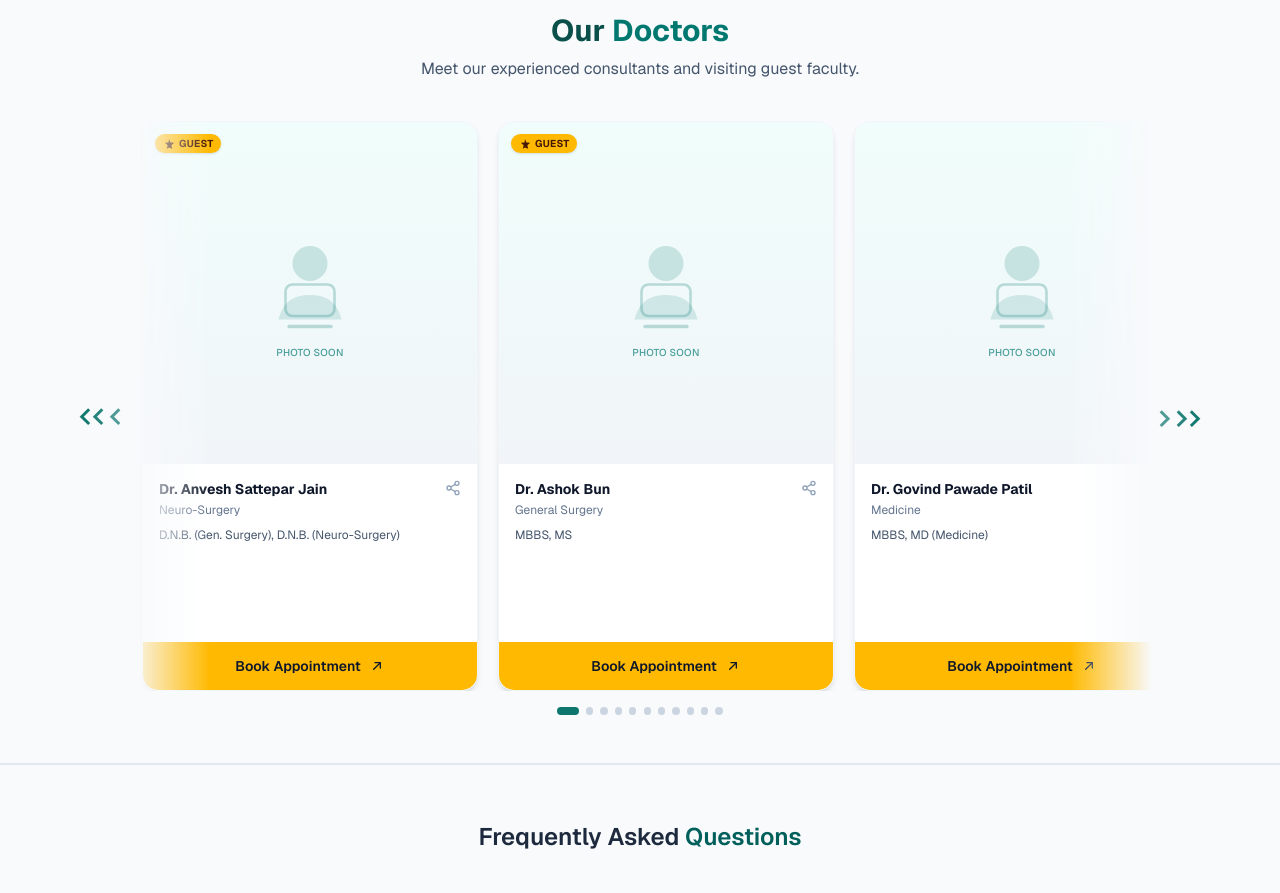
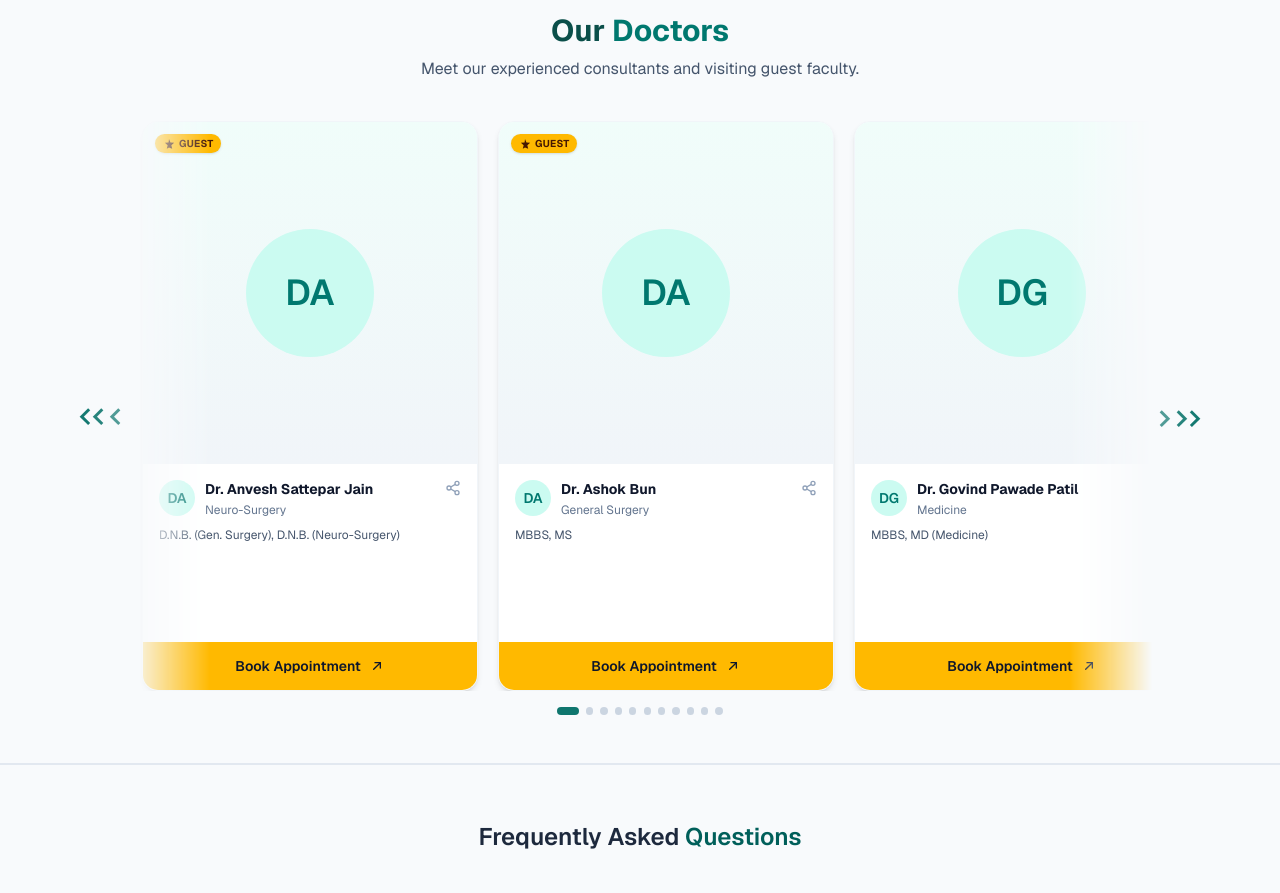
Before and after one commit to rp98nt/shivnerihospital, a Next.js app: page / in a window 1280 px wide. Shown: the part 2560-3453 px from the top of the page. Built offline with nearby package versions, Linux system fonts and the light colour scheme; no server answers; the database is empty.

Commit message:
feat: show doctor profile photos alongside names across the app
Add a shared DoctorAvatar component and wire uploaded Blob photos into the personnel header, doctor cards, public profiles, and homepage carousel.

```diff
--- a/app/doctors/[slug]/page.tsx
+++ b/app/doctors/[slug]/page.tsx
@@ -1,9 +1,11 @@
 import { SiteHeader } from "@/components/site-header";
+import { DoctorAvatar } from "@/components/doctor-avatar";
 import {
   DOCTORS,
   getDoctorAppointmentPath,
   getDoctorBySlug,
 } from "@/lib/doctors";
+import { getPersonnelPhotoMapBySlug } from "@/lib/personnel-photos";
 import type { Metadata } from "next";
 import Link from "next/link";
 import { notFound } from "next/navigation";
@@ -40,6 +42,9 @@ export default async function DoctorPage({ params }: DoctorPageProps) {
     notFound();
   }
 
+  const photoMap = await getPersonnelPhotoMapBySlug();
+  const photoUrl = photoMap.get(slug);
+
   return (
     <div className="flex flex-1 flex-col">
       <SiteHeader />
@@ -55,11 +60,13 @@ export default async function DoctorPage({ params }: DoctorPageProps) {
 
             <div className="mt-6 overflow-hidden rounded-2xl border border-slate-200 bg-white shadow-md">
               <div className="bg-linear-to-b from-teal-50 to-slate-100 px-6 py-10 sm:px-8 sm:py-12">
-                <div className="mx-auto flex h-32 w-32 items-center justify-center rounded-full bg-teal-100 text-teal-700">
-                  <span className="text-4xl font-semibold">
-                    {doctor.name.replace(/^Dr\.?\s+/i, "").charAt(0)}
-                  </span>
-                </div>
+                <DoctorAvatar
+                  name={doctor.name}
+                  photoUrl={photoUrl}
+                  size="lg"
+                  tone="teal"
+                  className="mx-auto"
+                />
               </div>
 
               <div className="px-6 py-6 sm:px-8 sm:py-8">
--- /dev/null
+++ b/components/doctor-avatar.tsx
@@ -0,0 +1,63 @@
+"use client";
+
+import Image from "next/image";
+
+type DoctorAvatarProps = {
+  name: string;
+  photoUrl?: string | null;
+  size?: "sm" | "md" | "lg";
+  tone?: "blue" | "teal";
+  className?: string;
+};
+
+const SIZE_CLASSES = {
+  sm: "h-9 w-9 text-sm",
+  md: "h-12 w-12 text-base",
+  lg: "h-32 w-32 text-4xl",
+} as const;
+
+const TONE_CLASSES = {
+  blue: "bg-blue-100 text-blue-700",
+  teal: "bg-teal-100 text-teal-700",
+} as const;
+
+function getInitials(name: string) {
+  return name
+    .split(/\s+/)
+    .map((part) => part[0])
+    .join("")
+    .slice(0, 2)
+    .toUpperCase();
+}
+
+export function DoctorAvatar({
+  name,
+  photoUrl,
+  size = "sm",
+  tone = "blue",
+  className = "",
+}: DoctorAvatarProps) {
+  return (
+    <div
+      className={`relative shrink-0 overflow-hidden rounded-full ${SIZE_CLASSES[size]} ${!photoUrl ? TONE_CLASSES[tone] : "bg-slate-100"} ${className}`}
+    >
+      {photoUrl ? (
+        <Image
+          src={photoUrl}
+          alt={name}
+          fill
+          className="object-cover object-[center_22%]"
+          sizes={
+            size === "lg" ? "8rem" : size === "md" ? "3rem" : "2.25rem"
+          }
+        />
+      ) : (
+        <div className="flex h-full w-full items-center justify-center font-semibold">
+          {getInitials(name)}
+        </div>
+      )}
+    </div>
+  );
+}
+
+export { getInitials as getDoctorInitials };
--- a/components/our-doctors.tsx
+++ b/components/our-doctors.tsx
@@ -6,6 +6,7 @@ import {
   getDoctorProfilePath,
   type Doctor,
 } from "@/lib/doctors";
+import { DoctorAvatar } from "@/components/doctor-avatar";
 import Image from "next/image";
 import Link from "next/link";
 import { useEffect, useRef, useState } from "react";
@@ -281,7 +282,14 @@ function DoctorCard({
             sizes="(max-width: 640px) 80vw, 21rem"
           />
         ) : (
-          <DoctorPhotoPlaceholder />
+          <div className="flex h-full w-full items-center justify-center">
+            <DoctorAvatar
+              name={doctor.name}
+              photoUrl={null}
+              size="lg"
+              tone="teal"
+            />
+          </div>
         )}
         {doctor.isGuest ? (
           <span className="absolute left-3 top-3 inline-flex items-center gap-1 rounded-full bg-amber-400 px-2 py-0.5 text-[10px] font-bold uppercase tracking-wide text-amber-950 shadow-sm">
@@ -293,6 +301,13 @@ function DoctorCard({
 
       <div className="flex min-h-0 flex-[3] flex-col border-t border-slate-100 px-3 py-3 sm:px-4 sm:py-4">
         <div className="flex items-start justify-between gap-2">
+          <div className="flex min-w-0 items-start gap-2.5">
+            <DoctorAvatar
+              name={doctor.name}
+              photoUrl={photoUrl}
+              size="sm"
+              tone="teal"
+            />
             <div className="min-w-0">
               <h3 className="text-sm font-bold leading-snug text-slate-900">
                 <Link
@@ -305,6 +320,7 @@ function DoctorCard({
                 </Link>
               </h3>
               <p className="mt-0.5 text-xs text-slate-500">{doctor.specialty}</p>
+            </div>
           </div>
           <ShareIcon className="h-4 w-4 shrink-0 text-slate-400" />
         </div>
@@ -322,46 +338,6 @@ function DoctorCard({
         <ArrowUpRightIcon className="h-4 w-4" />
       </Link>
     </article>
-  );
-}
-
-function DoctorPhotoPlaceholder() {
-  return (
-    <div className="flex h-full w-full flex-col items-center justify-center gap-2 p-3 text-teal-700/70">
-      <svg
-        className="h-24 w-24 sm:h-28 sm:w-28"
-        viewBox="0 0 64 64"
-        fill="none"
-        aria-hidden
-      >
-        <circle cx="32" cy="22" r="10" fill="currentColor" opacity="0.25" />
-        <path
-          d="M14 54c2.5-10 8.5-14 18-14s15.5 4 18 14"
-          fill="currentColor"
-          opacity="0.2"
-        />
-        <path
-          d="M20 58h24"
-          stroke="currentColor"
-          strokeWidth="2"
-          strokeLinecap="round"
-          opacity="0.35"
-        />
-        <rect
-          x="18"
-          y="34"
-          width="28"
-          height="18"
-          rx="4"
-          stroke="currentColor"
-          strokeWidth="1.5"
-          opacity="0.35"
-        />
-      </svg>
-      <span className="text-[10px] font-medium uppercase tracking-wide">
-        Photo soon
-      </span>
-    </div>
   );
 }
 
--- a/components/personnel/personnel-doctor-photo.tsx
+++ b/components/personnel/personnel-doctor-photo.tsx
@@ -1,5 +1,6 @@
 "use client";
 
+import { DoctorAvatar } from "@/components/doctor-avatar";
 import type { PersonnelAccount } from "@/lib/db/schema";
 import Image from "next/image";
 import { useRouter } from "next/navigation";
@@ -74,7 +75,14 @@ export function PersonnelDoctorPhoto({
           }
         />
       ) : (
-        <PersonnelDoctorPhotoPlaceholder />
+        <div className="flex h-full w-full items-center justify-center bg-slate-50">
+          <DoctorAvatar
+            name={doctor.name}
+            photoUrl={null}
+            size="lg"
+            tone="blue"
+          />
+        </div>
       )}
 
       {canUpload ? (
@@ -111,28 +119,3 @@ export function PersonnelDoctorPhoto({
     </div>
   );
 }
-
-function PersonnelDoctorPhotoPlaceholder() {
-  return (
-    <div className="flex h-full w-full flex-col items-center justify-center gap-2 p-4 text-slate-500/70">
-      <svg className="h-24 w-24" viewBox="0 0 64 64" fill="none" aria-hidden>
-        <circle cx="32" cy="22" r="10" fill="currentColor" opacity="0.25" />
-        <path
-          d="M14 54c2.5-10 8.5-14 18-14s15.5 4 18 14"
-          fill="currentColor"
-          opacity="0.2"
-        />
-        <rect
-          x="18"
-          y="34"
-          width="28"
-          height="18"
-          rx="4"
-          stroke="currentColor"
-          strokeWidth="1.5"
-          opacity="0.35"
-        />
-      </svg>
-    </div>
-  );
-}
--- a/components/personnel/personnel-doctors-grid.tsx
+++ b/components/personnel/personnel-doctors-grid.tsx
@@ -1,5 +1,6 @@
 "use client";
 
+import { DoctorAvatar } from "@/components/doctor-avatar";
 import { PersonnelDoctorPhoto } from "@/components/personnel/personnel-doctor-photo";
 import { getDoctorBySlug } from "@/lib/doctors";
 import type { PersonnelAccount } from "@/lib/db/schema";
@@ -122,13 +123,22 @@ export function PersonnelDoctorsGrid({
                 </span>
               </div>
 
-              <div className="flex min-h-0 flex-[3] flex-col items-center justify-center border-t border-slate-100 px-4 py-3 text-center">
+              <div className="flex min-h-0 flex-[3] flex-col items-center justify-center border-t border-slate-100 px-4 py-3">
+                <div className="flex items-center gap-2.5">
+                  <DoctorAvatar
+                    name={doctor.name}
+                    photoUrl={doctor.photoUrl}
+                    size="sm"
+                  />
+                  <div className="min-w-0 text-left">
                     <h2 className="text-sm font-bold leading-snug text-slate-900">
                       {doctor.name}
                     </h2>
                     <p className="mt-1 text-xs text-slate-500">
                       {doctor.specialty ?? "Specialty not set"}
                     </p>
+                  </div>
+                </div>
               </div>
             </article>
           ))}
--- a/components/personnel/personnel-header.tsx
+++ b/components/personnel/personnel-header.tsx
@@ -6,12 +6,14 @@ type PersonnelHeaderProps = {
   title: string;
   displayName: string;
   accountRole: string;
+  photoUrl?: string | null;
 };
 
 export function PersonnelHeader({
   title,
   displayName,
   accountRole,
+  photoUrl,
 }: PersonnelHeaderProps) {
   return (
     <header className="flex flex-wrap items-center gap-4 border-b border-slate-200 bg-white px-6 py-4">
@@ -41,6 +43,7 @@ export function PersonnelHeader({
         <PersonnelUserMenu
           displayName={displayName}
           accountRole={accountRole}
+          photoUrl={photoUrl}
         />
       </div>
     </header>
--- a/components/personnel/personnel-shell.tsx
+++ b/components/personnel/personnel-shell.tsx
@@ -1,6 +1,7 @@
 import { PersonnelHeader } from "@/components/personnel/personnel-header";
 import { PersonnelSidebar } from "@/components/personnel/personnel-sidebar";
 import { auth } from "@/lib/auth";
+import { getPersonnelAccountById } from "@/lib/personnel-accounts";
 
 type PersonnelShellProps = {
   title: string;
@@ -10,6 +11,7 @@ type PersonnelShellProps = {
 export async function PersonnelShell({ title, children }: PersonnelShellProps) {
   const session = await auth();
   const user = session?.user;
+  const account = user?.id ? await getPersonnelAccountById(user.id) : null;
 
   return (
     <div className="min-h-dvh bg-slate-200/40">
@@ -21,6 +23,7 @@ export async function PersonnelShell({ title, children }: PersonnelShellProps) {
               title={title}
               displayName={user.name ?? user.username}
               accountRole={user.accountRole ?? user.role}
+              photoUrl={account?.photoUrl}
             />
           ) : null}
           <main className="flex-1 overflow-auto px-4 py-4 sm:px-6 sm:py-6">
--- a/components/personnel/personnel-user-menu.tsx
+++ b/components/personnel/personnel-user-menu.tsx
@@ -1,5 +1,6 @@
 "use client";
 
+import { DoctorAvatar } from "@/components/doctor-avatar";
 import { formatPersonnelRoleLabel } from "@/lib/personnel-access";
 import Link from "next/link";
 import { signOut } from "next-auth/react";
@@ -8,21 +9,16 @@ import { useEffect, useRef, useState } from "react";
 type PersonnelUserMenuProps = {
   displayName: string;
   accountRole: string;
+  photoUrl?: string | null;
 };
 
 export function PersonnelUserMenu({
   displayName,
   accountRole,
+  photoUrl,
 }: PersonnelUserMenuProps) {
   const [open, setOpen] = useState(false);
   const menuRef = useRef<HTMLDivElement>(null);
-
-  const initials = displayName
-    .split(/\s+/)
-    .map((part) => part[0])
-    .join("")
-    .slice(0, 2)
-    .toUpperCase();
 
   useEffect(() => {
     if (!open) {
@@ -59,9 +55,11 @@ export function PersonnelUserMenu({
         onClick={() => setOpen((current) => !current)}
         className="flex items-center gap-3 rounded-xl border border-slate-200 px-3 py-1.5 transition hover:bg-slate-50"
       >
-        <div className="flex h-9 w-9 items-center justify-center rounded-full bg-blue-100 text-sm font-semibold text-blue-700">
-          {initials}
-        </div>
+        <DoctorAvatar
+          name={displayName}
+          photoUrl={photoUrl}
+          size="sm"
+        />
         <div className="hidden text-left sm:block">
           <p className="text-sm font-semibold text-slate-900">{displayName}</p>
           <p className="text-xs text-slate-500">
```
Lines whose indentation alone changed are shown as unchanged.
